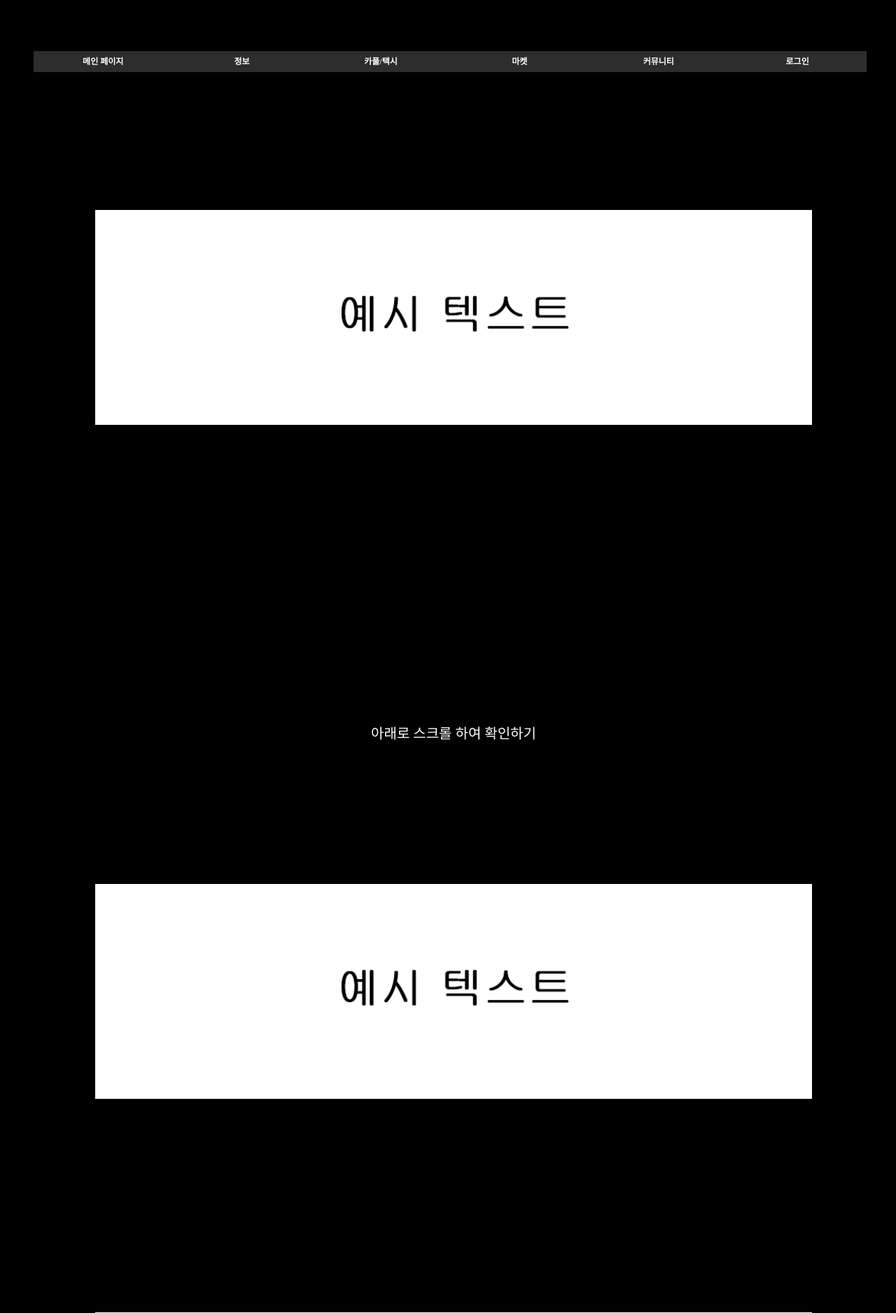
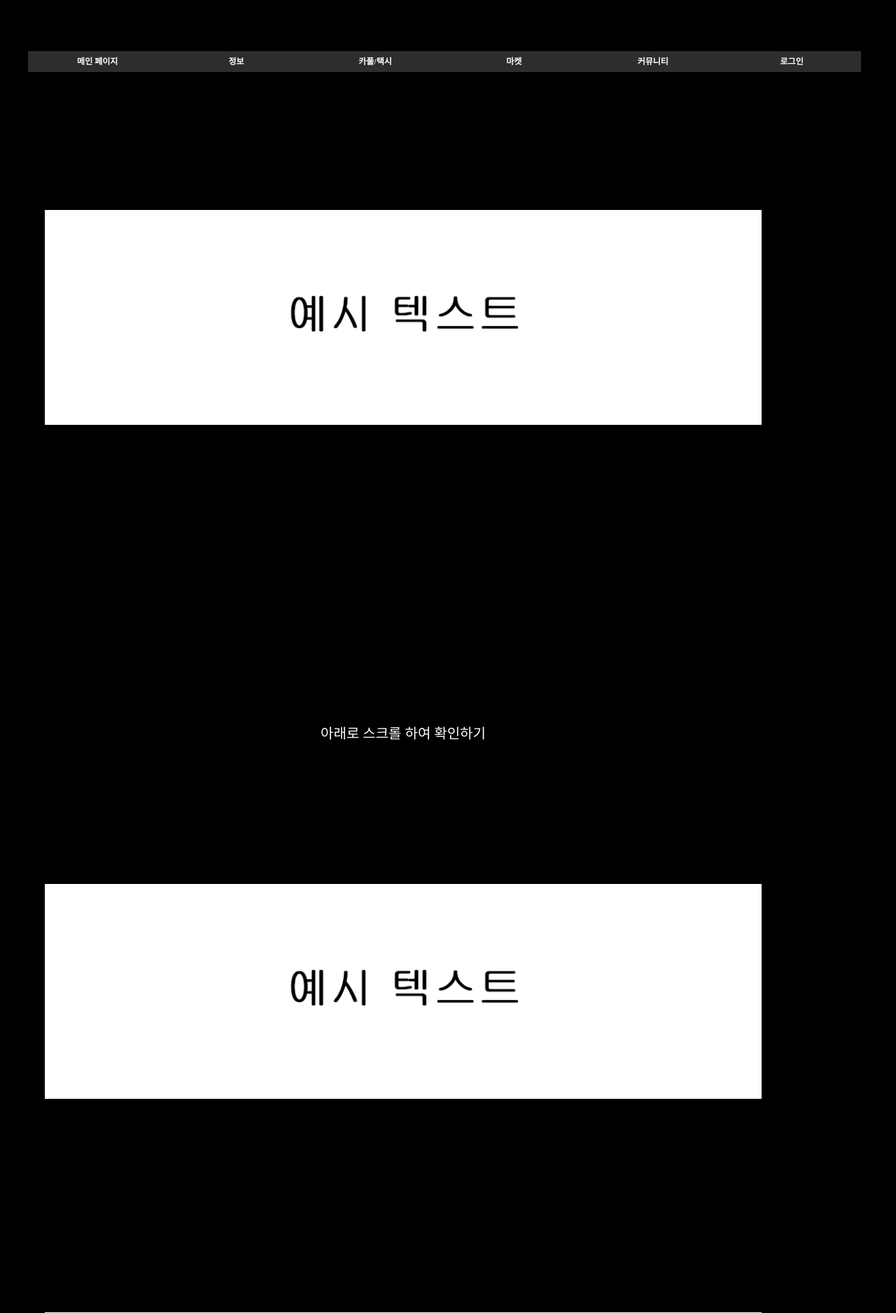
Before and after one commit to Mad-Alchemist/IP, a PHP site: page /main.php in a window 1280 px wide. Shown: the top 1876 px of the page at 70% size. Run offline with PHP 8.4, Linux system fonts and the light colour scheme.

Commit message:
ㅁㄴㅇㅁㄴㅇ

```diff
--- a/css/a.css
+++ b/css/a.css
@@ -1,6 +1,7 @@
 body{
-  width:100vw;
-  height:auto;
+  margin:0px;
+  width:90vw;
+  text-align: center;
 }
 #TopBar
 {
```
